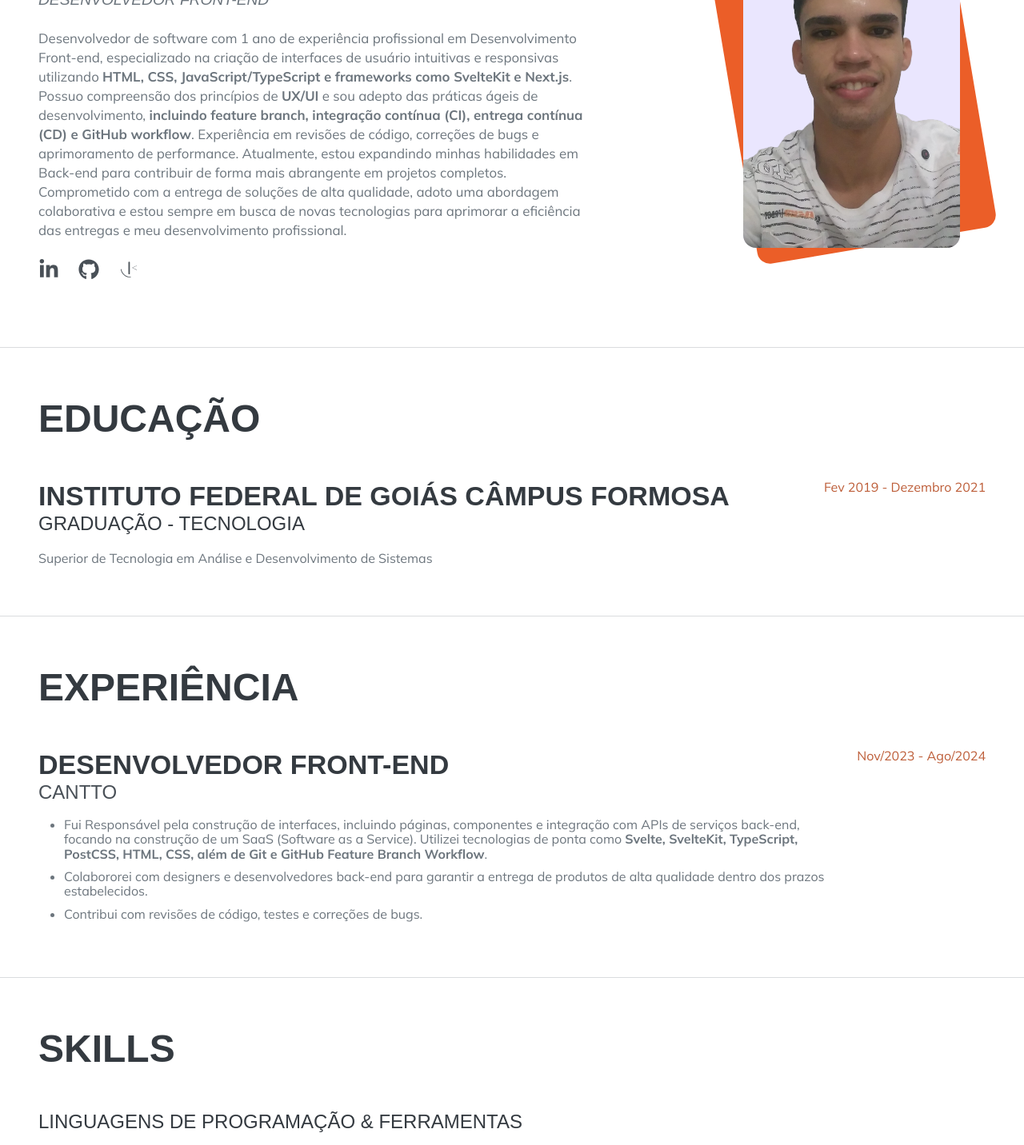
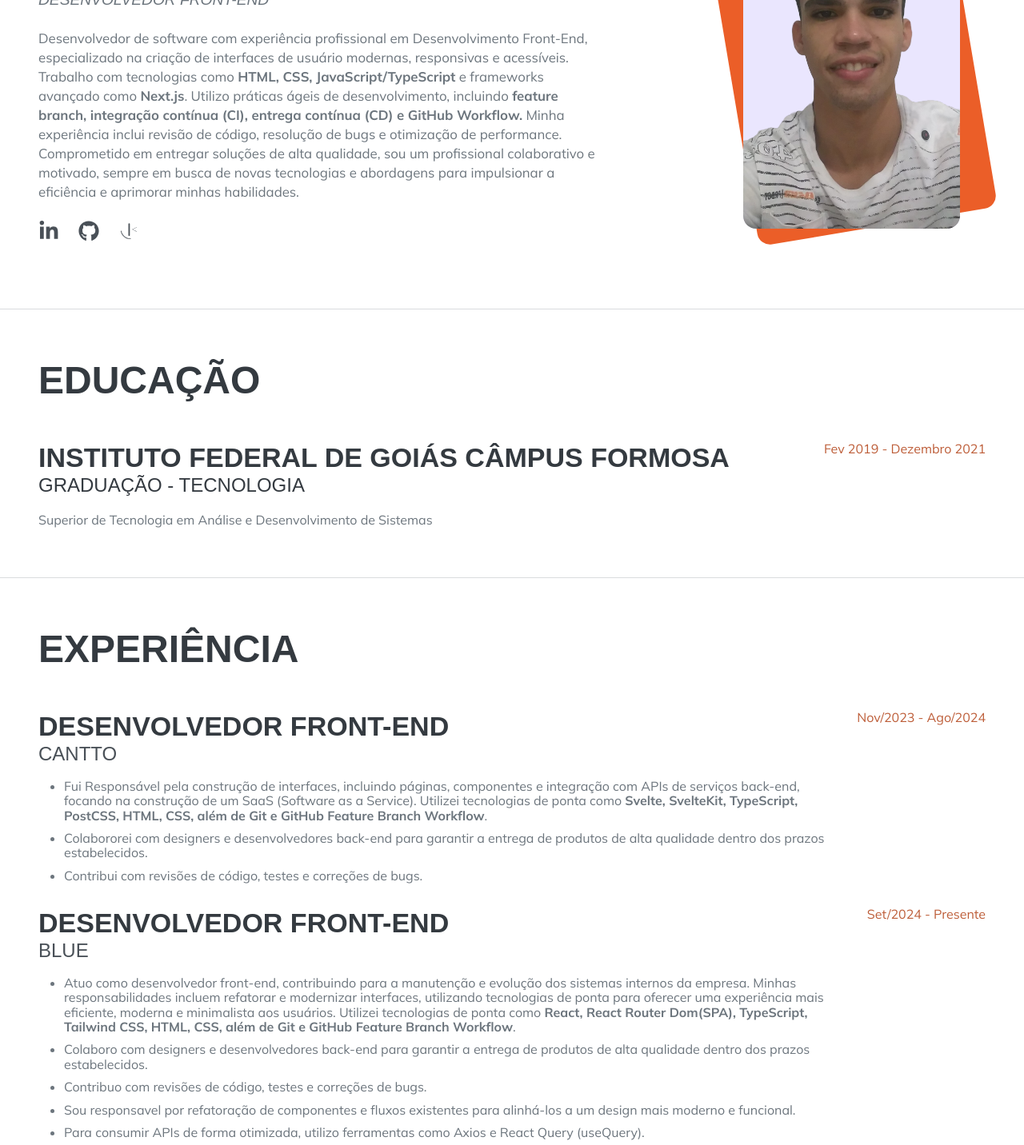
Before and after one commit to Samuel-Amaro/meu-portfolio, a Next.js app: page / in a window 1280 px wide. Shown: the part 240-1672 px from the top of the page at 80% size. Built offline with nearby package versions, Linux system fonts and the light colour scheme; a web font is replaced by a local one.

Commit message:
feat: add novas informações nas `sections`

```diff
--- a/src/components/SectionAbout/index.tsx
+++ b/src/components/SectionAbout/index.tsx
@@ -51,7 +51,21 @@ export default function SectionAbout() {
         · Desenvolvedor Front-End
       </address>
       <p className={styles.sectionDescription}>
-        Desenvolvedor de software com  1 ano de experiência profissional em Desenvolvimento Front-end, especializado na criação de interfaces de usuário intuitivas e responsivas utilizando <strong>HTML, CSS, JavaScript/TypeScript e frameworks como SvelteKit e Next.js</strong>. Possuo compreensão dos princípios de <strong>UX/UI</strong> e sou adepto das práticas ágeis de desenvolvimento, <strong>incluindo feature branch, integração contínua (CI), entrega contínua (CD) e GitHub workflow</strong>. Experiência em revisões de código, correções de bugs e aprimoramento de performance. Atualmente, estou expandindo minhas habilidades em Back-end para contribuir de forma mais abrangente em projetos completos. Comprometido com a entrega de soluções de alta qualidade, adoto uma abordagem colaborativa e estou sempre em busca de novas tecnologias para aprimorar a eficiência das entregas e meu desenvolvimento profissional.
+        Desenvolvedor de software com experiência profissional em
+        Desenvolvimento Front-End, especializado na criação de interfaces de
+        usuário modernas, responsivas e acessíveis. Trabalho com tecnologias
+        como <strong>HTML, CSS, JavaScript/TypeScript</strong> e frameworks
+        avançado como <strong>Next.js</strong>. Utilizo práticas ágeis de
+        desenvolvimento, incluindo{" "}
+        <strong>
+          feature branch, integração contínua (CI), entrega contínua (CD) e
+          GitHub Workflow.
+        </strong>{" "}
+        Minha experiência inclui revisão de código, resolução de bugs e
+        otimização de performance. Comprometido em entregar soluções de alta
+        qualidade, sou um profissional colaborativo e motivado, sempre em busca
+        de novas tecnologias e abordagens para impulsionar a eficiência e
+        aprimorar minhas habilidades.
       </p>
       <ul className={styles.sectionList}>
         <li className={styles.sectionItemList}>
--- a/src/components/SectionExperience/index.tsx
+++ b/src/components/SectionExperience/index.tsx
@@ -6,6 +6,7 @@ export default function SectionExperience() {
       <h2 className={`heading2 ${styles.sectionExperienceTitle}`}>
         Experiência
       </h2>
+      <div className={styles.sectionExperienceWrapper}>
         <div className={styles.sectionExperienceContainer}>
           <article>
             <h3 className={`heading3 ${styles.sectionExperienceCargo}`}>
@@ -22,16 +23,89 @@ export default function SectionExperience() {
               </a>
             </h4>
             <ul className={styles.sectionExperienceList}>
-            <li>Fui Responsável pela construção de interfaces, incluindo páginas, componentes e integração com APIs de serviços back-end, focando na construção de um SaaS (Software as a Service). Utilizei tecnologias de ponta como <strong>Svelte, SvelteKit, TypeScript, PostCSS, HTML, CSS, além de Git e GitHub Feature Branch Workflow</strong>.</li>
-            <li>Colabororei com designers e desenvolvedores back-end para garantir a entrega de
-            produtos de alta qualidade dentro dos prazos estabelecidos.</li>
-            <li>Contribui com revisões de código, testes e correções de bugs.</li>
+              <li>
+                Fui Responsável pela construção de interfaces, incluindo
+                páginas, componentes e integração com APIs de serviços back-end,
+                focando na construção de um SaaS (Software as a Service).
+                Utilizei tecnologias de ponta como{" "}
+                <strong>
+                  Svelte, SvelteKit, TypeScript, PostCSS, HTML, CSS, além de Git
+                  e GitHub Feature Branch Workflow
+                </strong>
+                .
+              </li>
+              <li>
+                Colabororei com designers e desenvolvedores back-end para
+                garantir a entrega de produtos de alta qualidade dentro dos
+                prazos estabelecidos.
+              </li>
+              <li>
+                Contribui com revisões de código, testes e correções de bugs.
+              </li>
             </ul>
           </article>
           <aside>
             <p className={styles.sectionExperiencedate}>Nov/2023 - Ago/2024</p>
           </aside>
         </div>
+        <div className={styles.sectionExperienceContainer}>
+          <article>
+            <h3 className={`heading3 ${styles.sectionExperienceCargo}`}>
+              Desenvolvedor Front-End
+            </h3>
+            <h4 className={`heading4 ${styles.sectionExperienceEmpresa}`}>
+              <a
+                href="https://saudeblue.com/"
+                target="_blank"
+                rel="external"
+                className={styles.sectionLink}
+              >
+                Blue
+              </a>
+            </h4>
+            <ul className={styles.sectionExperienceList}>
+              <li>
+                Atuo como desenvolvedor front-end, contribuindo para a
+                manutenção e evolução dos sistemas internos da empresa. Minhas
+                responsabilidades incluem refatorar e modernizar interfaces,
+                utilizando tecnologias de ponta para oferecer uma experiência
+                mais eficiente, moderna e minimalista aos usuários. Utilizei
+                tecnologias de ponta como{" "}
+                <strong>
+                  React, React Router Dom(SPA), TypeScript, Tailwind CSS, HTML,
+                  CSS, além de Git e GitHub Feature Branch Workflow
+                </strong>
+                .
+              </li>
+              <li>
+                Colaboro com designers e desenvolvedores back-end para garantir
+                a entrega de produtos de alta qualidade dentro dos prazos
+                estabelecidos.
+              </li>
+              <li>
+                Contribuo com revisões de código, testes e correções de bugs.
+              </li>
+              <li>
+                Sou responsavel por refatoração de componentes e fluxos
+                existentes para alinhá-los a um design mais moderno e funcional.
+              </li>
+              <li>
+                Para consumir APIs de forma otimizada, utilizo ferramentas como
+                Axios e React Query (useQuery).
+              </li>
+              <li>
+                {" "}
+                Sou responsavel também para aplicar o Design System proprietário
+                da empresa, promovendo consistência visual e técnica nos
+                projetos.
+              </li>
+            </ul>
+          </article>
+          <aside>
+            <p className={styles.sectionExperiencedate}>Set/2024 - Presente</p>
+          </aside>
+        </div>
+      </div>
     </section>
   );
 }
--- a/src/components/SectionExperience/styles.module.css
+++ b/src/components/SectionExperience/styles.module.css
@@ -24,7 +24,7 @@
   color: var(--bs-gray-700);
 }
 
-.sectionLink:is(:hover, :focus){
+.sectionLink:is(:hover, :focus) {
   color: var(--choose12);
 }
 
@@ -34,6 +34,12 @@
 
 .sectionExperienceList li {
   margin: 0 0 10px 0;
+}
+
+.sectionExperienceWrapper {
+  display: flex;
+  flex-flow: column nowrap;
+  gap: 20px;
 }
 
 @media screen and (min-width: 800px) {
--- a/src/components/SectionSkills/index.tsx
+++ b/src/components/SectionSkills/index.tsx
@@ -14,7 +14,7 @@ import {
 import {
   faUniversalAccess,
   faCheck,
-  faDatabase,
+  // faDatabase,
 } from "@fortawesome/free-solid-svg-icons";
 import BemCSS from "../Icons/BemCSS";
 import {
@@ -25,16 +25,16 @@ import {
   SiJest,
   SiTestinglibrary,
   SiSvelte,
-  SiBun,
-  SiPostgresql,
-  SiDocker,
+  // SiBun,
+  // SiPostgresql,
+  // SiDocker,
 } from "react-icons/si";
 import IconSWR from "../Icons/IconSWR";
 import IconCSSModules from "../Icons/CSSModules";
 import ReactHookForm from "../Icons/ReactHookForm";
-import IconVitest from "../Icons/IconVitest";
-import Drizzle from "../Icons/Drizzle";
-import ElysiaJS from "../Icons/ElysiaJS";
+// import IconVitest from "../Icons/IconVitest";
+// import Drizzle from "../Icons/Drizzle";
+// import ElysiaJS from "../Icons/ElysiaJS";
 
 export default function SectionSkills() {
   return (
@@ -177,7 +177,7 @@ export default function SectionSkills() {
           <SiSvelte className={styles.sectionSkillsIcon} />
           <span className={styles.sectionSkillsContentText}>SvelteKit</span>
         </li>
-        <li className={styles.sectionSkillsToolsItem}>
+        {/* <li className={styles.sectionSkillsToolsItem}>
           <IconVitest className={styles.sectionSkillsIcon} />
           <span className={styles.sectionSkillsContentText}>Vitest</span>
         </li>
@@ -218,7 +218,7 @@ export default function SectionSkills() {
         <li className={styles.sectionSkillsToolsItem}>
           <ElysiaJS className={styles.sectionSkillsIcon} />
           <span className={styles.sectionSkillsContentText}>ElysiaJS</span>
-        </li>
+        </li> */}
       </ul>
       <h3 className={`heading4 ${styles.sectionSkillsHeading3}`}>
         Fluxo de trabalho
@@ -284,12 +284,12 @@ export default function SectionSkills() {
             TDD / MVC
           </p>
         </li>
-        <li className={styles.sectionSkillsWorkflowItemList}>
+        {/* <li className={styles.sectionSkillsWorkflowItemList}>
           <p className={styles.sectionSkillsWorkflowItem}>
             <FontAwesomeIcon icon={faCheck} />
             API Rest
           </p>
-        </li>
+        </li> */}
       </ul>
       <h3 className={`heading4 ${styles.sectionSkillsHeading3}`}>
         Soft Skills
```
Lines whose indentation alone changed are shown as unchanged.
